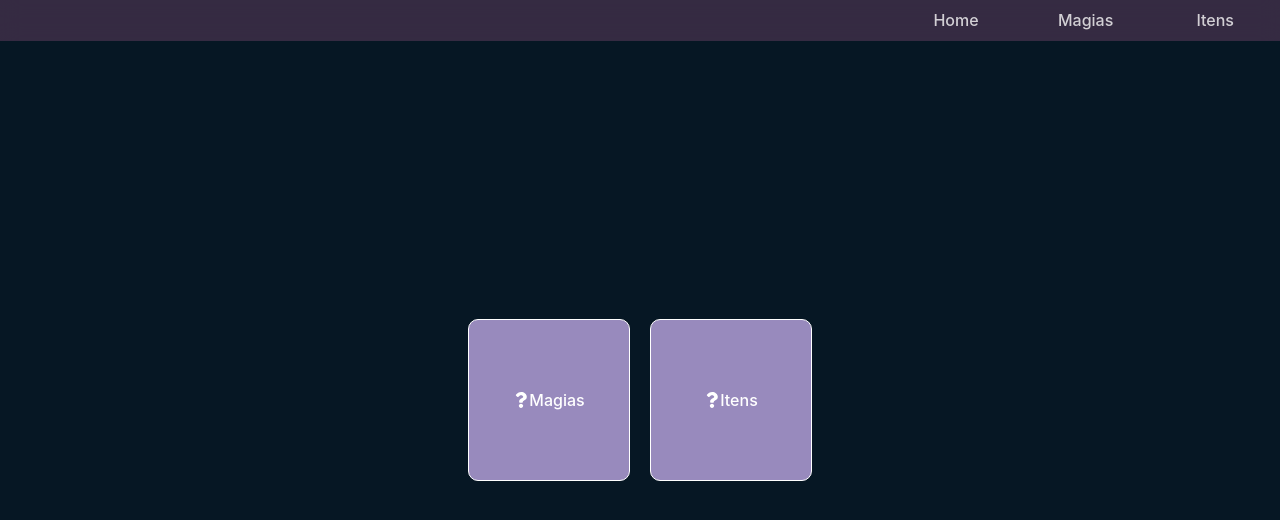
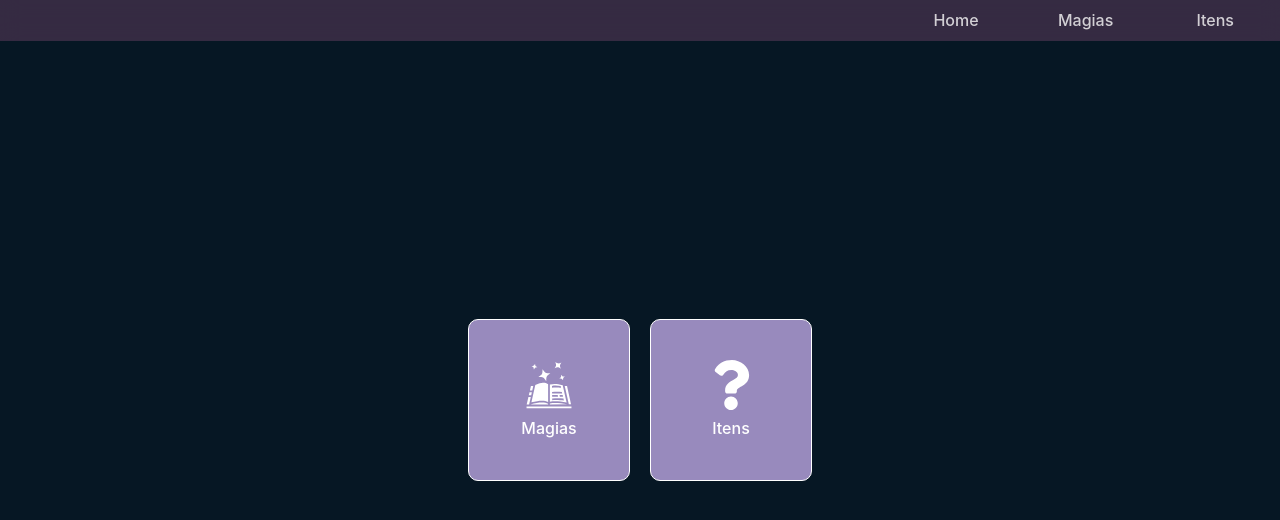
Before and after one commit to icastelito/RPG-content-cards, a React (Vite) app: page /home in a window 1280 px wide. Shown: the top 520 px of the page. Built offline with nearby package versions, Linux system fonts and the light colour scheme; no server answers.

Commit message:
ProfessionalLaptop 06022024 2026

```diff
--- a/src/components/IconRender/index.tsx
+++ b/src/components/IconRender/index.tsx
@@ -1,6 +1,7 @@
-import * as FaIcons from 'react-icons/fa';
-import { IconType } from 'react-icons';
-
+import * as FaIcons from "react-icons/fa";
+import * as GiIcons from "react-icons/gi";
+import { IconType } from "react-icons";
+import * as S from "./styles"
 
 interface RenderIconProps {
   iconName: string;
@@ -11,14 +12,19 @@ interface IconMapper {
 }
 
 const iconMapper: IconMapper = {
-        beer: FaIcons.FaBeer,
-        coffee: FaIcons.FaCoffee,
+  FaBeer: FaIcons.FaBeer,
+  FaCoffee: FaIcons.FaCoffee,
+  GiSpellBook: GiIcons.GiSpellBook,
 };
 
 const RenderIcon: React.FC<RenderIconProps> = ({ iconName }) => {
   const Icon = iconMapper[iconName] || FaIcons.FaQuestion;
 
-        return (<Icon/>);
+  return (
+        <S.StyledIcon>
+                <Icon size={50}/>
+        </S.StyledIcon>
+  );
 };
 
 export default RenderIcon;
--- /dev/null
+++ b/src/components/IconRender/styles.ts
@@ -0,0 +1,12 @@
+import styled from "styled-components";
+export const StyledIcon = styled.div`
+  svg {
+    color: white;
+    size: 50px;
+    transition: color 0.3s ease;
+
+    &:hover {
+      color: red;
+    }
+  }
+`;
--- a/src/components/SelectionMenu/index.tsx
+++ b/src/components/SelectionMenu/index.tsx
@@ -17,16 +17,16 @@ const SelectionMenuNavigation: React.FC<HeaderMenuProps> = ({
   };
 
   return (
-    <S.Card>
+    <S.Rowler>
       {navigationItems.slice(1).map((item) => (
         <div key={item.name}>
-          <S.CardContent onClick={() => handleCardClick(item.path)}>
+          <S.ContentButtom onClick={() => handleCardClick(item.path)}>
             <RenderIcon iconName={item.icon} />
             {item.name}
-          </S.CardContent>
+          </S.ContentButtom>
         </div>
       ))}
-    </S.Card>
+    </S.Rowler>
   );
 };
 
--- a/src/components/SelectionMenu/styles.ts
+++ b/src/components/SelectionMenu/styles.ts
@@ -1,6 +1,6 @@
-import styled from 'styled-components';
+import styled from "styled-components";
 
-export const Card = styled.div`
+export const Rowler = styled.div`
   display: flex;
   flex-direction: row;
   align-items: center;
@@ -12,12 +12,9 @@ export const RouteButton = styled.button`
   width: auto;
   height: auto;
 `;
-
-
-
-export const CardContent = styled.a`
+export const ContentButtom = styled.a`
   display: flex;
-    flex-direction: row;
+  flex-direction: column;
   align-items: center;
   justify-content: center;
   min-height: 20dvh;
--- a/src/utils.ts
+++ b/src/utils.ts
@@ -4,9 +4,9 @@ export interface menuNavigationProps {
     icon: string;
   }
 
-export const menuNavigation: menuNavigationProps[] = [
+export const  menuNavigation: menuNavigationProps[] = [
     { name: 'Home', path: '/home', icon: 'home' },
-    { name: 'Magias', path: '/spells', icon: 'spells' },
+    { name: 'Magias', path: '/spells', icon: 'GiSpellBook' },
     { name: 'Itens', path: '/itens', icon: 'backpack' },
     //{ name: 'Monstros', path: '/monstros', icon: 'dragon' },
     //{ name: 'Personagens', path: '/personagens', icon: 'user' },
```
Lines whose indentation alone changed are shown as unchanged.
